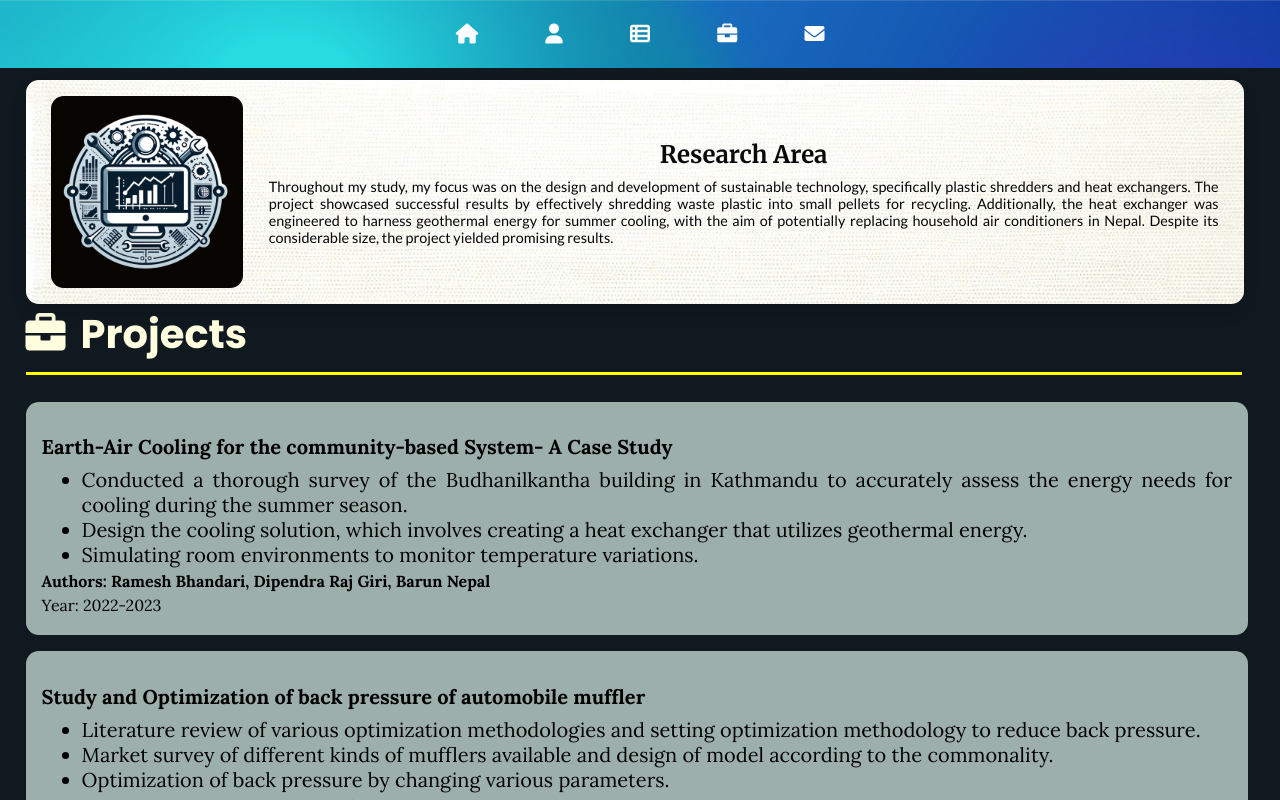
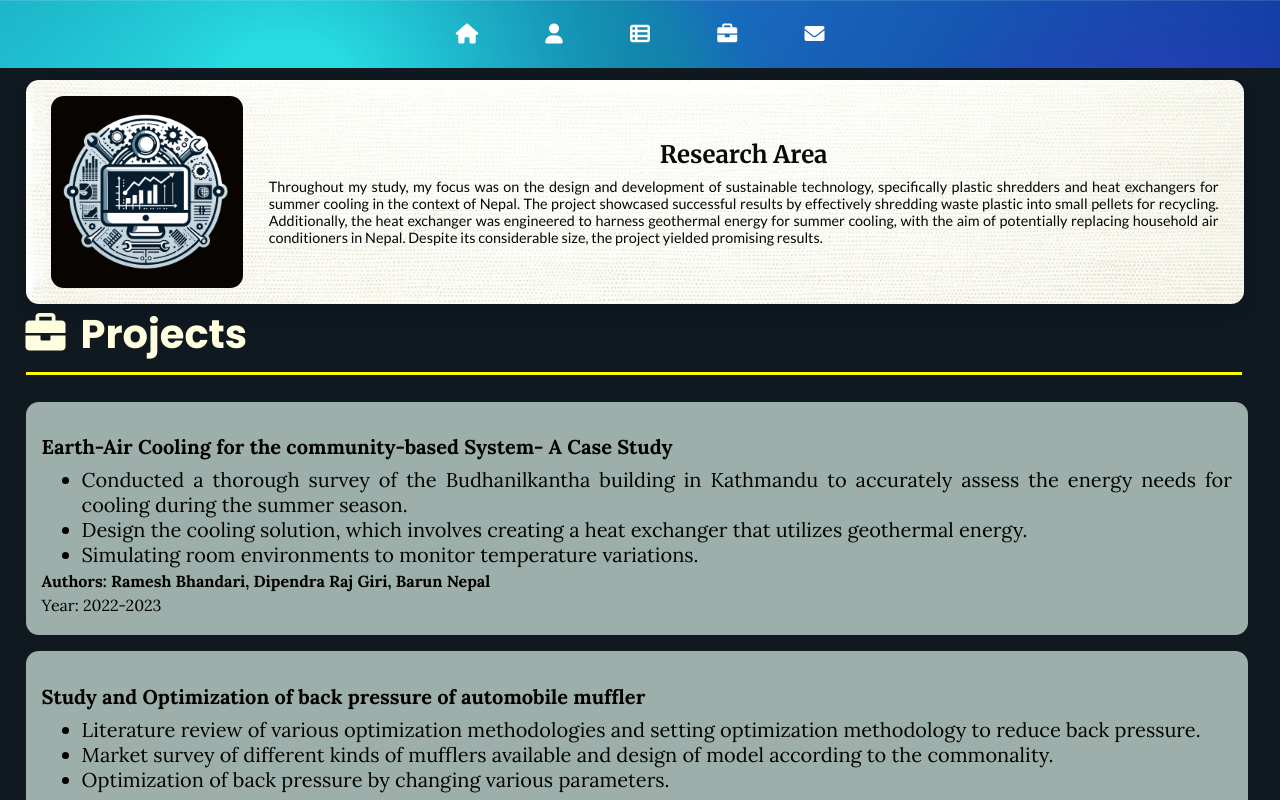
Before and after one commit to ramesh2056/myportfolio, a plain HTML site: page projects.html in a window 1280 px wide. Drawn offline with Linux system fonts and the light colour scheme.

Commit message:
Slight improvement

```diff
--- a/projects.html
+++ b/projects.html
@@ -25,7 +25,7 @@
         <img src="logo1.jpg" alt="Profile Picture" class="profile-pic">
         <div class="sidebar-text">
             <h2>Research Area</h2>
-            <p>Throughout my study, my focus was on the design and development of sustainable technology, specifically plastic shredders and heat exchangers. The project showcased successful results by effectively shredding waste plastic into small pellets for recycling. Additionally, the heat exchanger was engineered to harness geothermal energy for summer cooling, with the aim of potentially replacing household air conditioners in Nepal. Despite its considerable size, the project yielded promising results.</p>
+            <p>Throughout my study, my focus was on the design and development of sustainable technology, specifically plastic shredders and heat exchangers for summer cooling in the context of Nepal. The project showcased successful results by effectively shredding waste plastic into small pellets for recycling. Additionally, the heat exchanger was engineered to harness geothermal energy for summer cooling, with the aim of potentially replacing household air conditioners in Nepal. Despite its considerable size, the project yielded promising results.</p>
         </div>
     </div>
 
```
